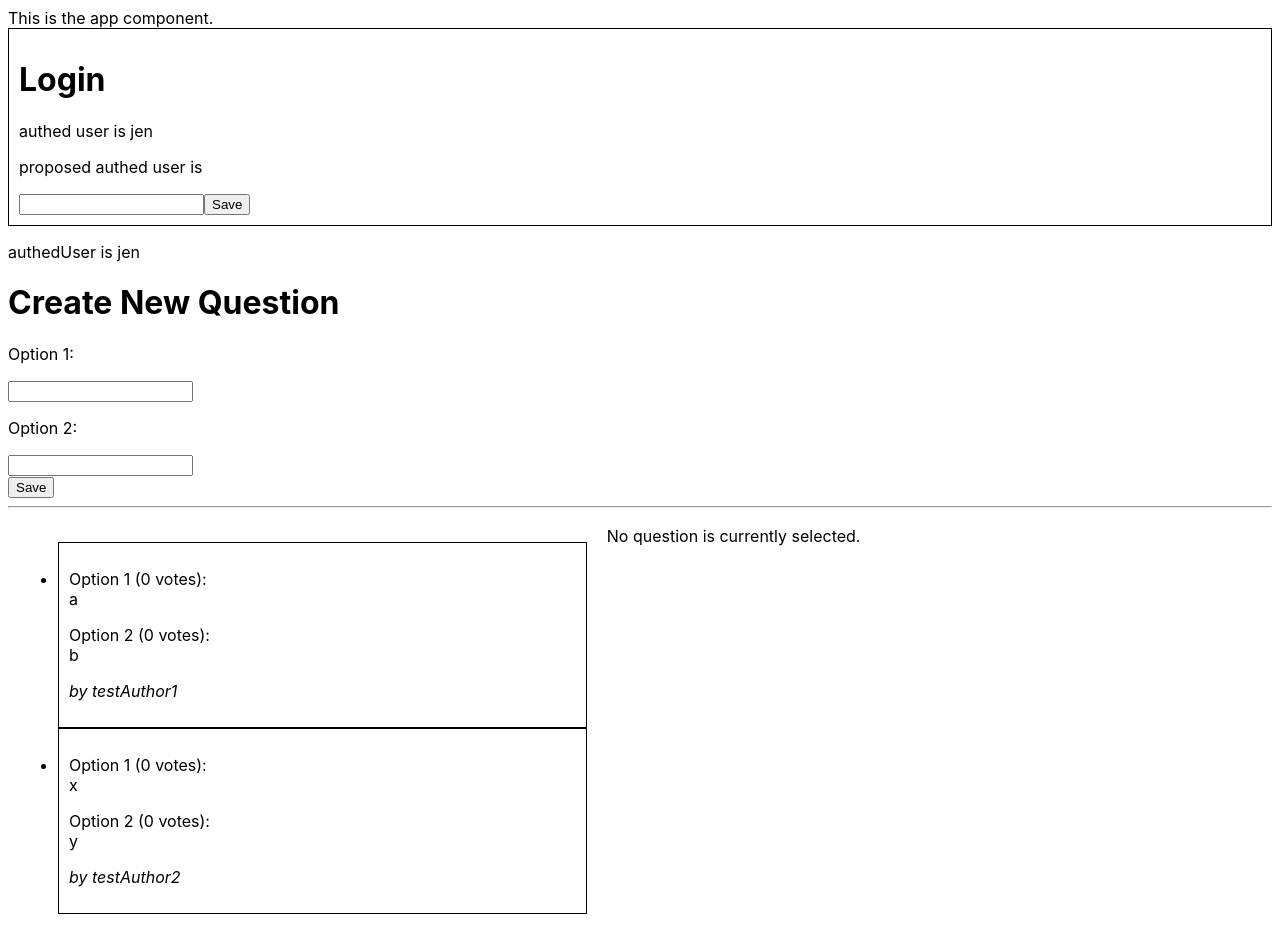
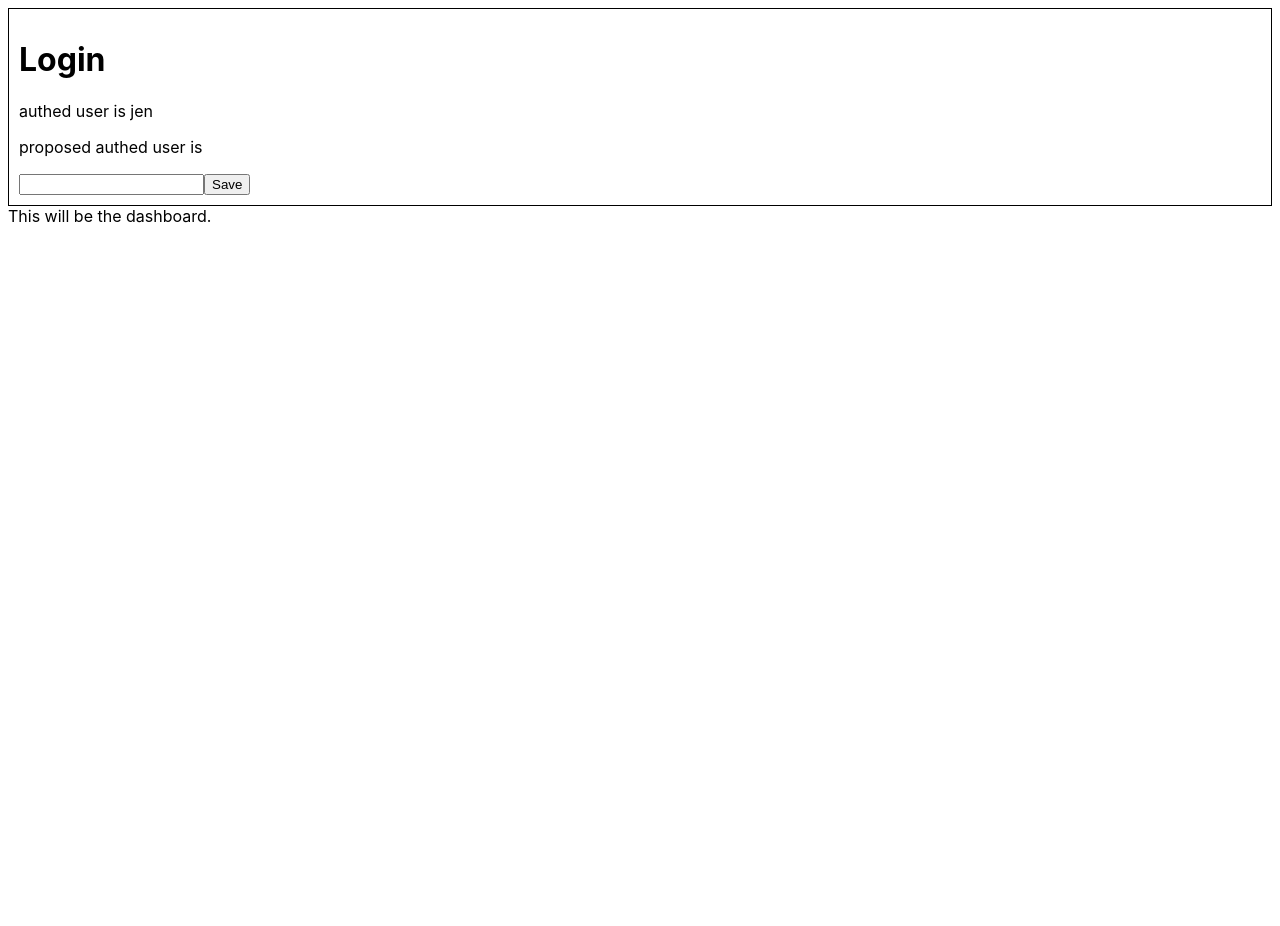
Before and after one commit to jhgilbert/would_you_rather, a React (Create React App) app: page / in a window 1280 px wide. Shown: the top 926 px of the page. After the commit the page ends 800 px from the top, so only its background shows below. Built offline with nearby package versions, Linux system fonts and the light colour scheme.

Commit message:
feat: Set up dashboard component and route

```diff
--- a/src/components/App.js
+++ b/src/components/App.js
@@ -1,7 +1,9 @@
 import React, { Component } from 'react'
+import { BrowserRouter as Router, Route } from 'react-router-dom'
 import { connect } from 'react-redux'
 import { setAuthedUser } from '../actions/authedUser'
 import { addQuestion, addVoteToQuestion } from '../actions/questions'
+import Dashboard from './Dashboard'
 import NewQuestion from './NewQuestion'
 import QuestionList from './QuestionList'
 import Question from './Question'
@@ -9,29 +11,17 @@ import Login from './Login'
 import { LoremIpsum } from 'lorem-ipsum'
 
 class App extends Component {
-  state = {
-    currentQuestionId: null
-  }
-
-  setCurrentQuestionId = (id) => {
-    this.setState(() => ({
-      currentQuestionId: id
-    }))
-  }
-
   render() {
     return (
-      <div className="App">
-        This is the app component.
+      <div>
         <Login />
-        <NewQuestion />
-        <hr />
-        <div style={{width: '45%', padding: '10px', display: 'inline-block', verticalAlign: 'top'}} >
-          <QuestionList currentQuestionId={this.state.currentQuestionId} handleQuestionSelect={this.setCurrentQuestionId} />
-        </div>
-        <div style={{width: '45%', padding: '10px', display: 'inline-block', verticalAlign: 'top'}} >
-          <Question id={this.state.currentQuestionId}/>
-        </div>
+          <Router>
+            <div>
+              <Route path='/' exact component={Dashboard} />
+              { /* <Route path='/question/:id' component={Question} /> */ }
+              { /* <Route path='/new' component={NewQuestion} /> */ }
+            </div>
+          </Router>
       </div>
     )
   }
--- /dev/null
+++ b/src/components/Dashboard.js
@@ -0,0 +1,11 @@
+import React, { Component } from 'react'
+
+class Dashboard extends Component {
+  render() {
+    return (
+      <div>This will be the dashboard.</div>
+    )
+  }
+}
+
+export default Dashboard
```
